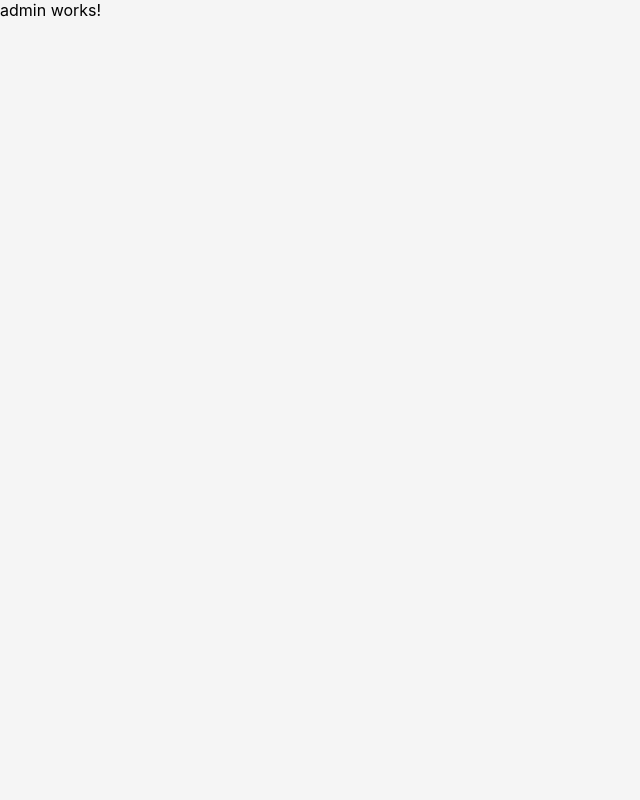
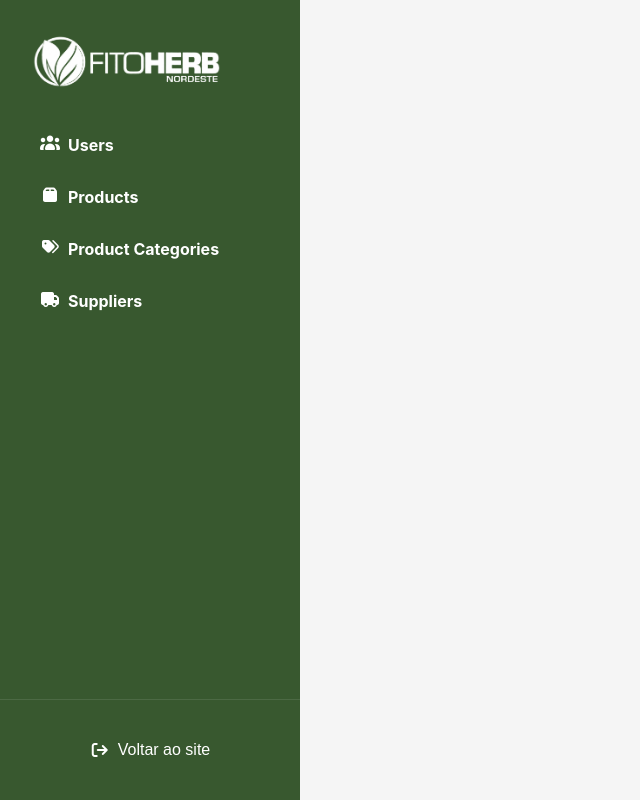
Before and after one commit to D4NL18/fitoherb-frontend-v2, an Angular app: page /admin in a window 1280 px wide. Shown: the whole page, without its empty margins (0-640 px from the left). Built offline with nearby package versions, Linux system fonts and the light colour scheme; no server answers.

Commit message:
feat: admin nav

```diff
--- a/src/app/views/admin/admin.component.html
+++ b/src/app/views/admin/admin.component.html
@@ -1 +1 @@
-<p>admin works!</p>
+<app-admin-nav></app-admin-nav>
--- a/src/app/views/admin/admin.component.ts
+++ b/src/app/views/admin/admin.component.ts
@@ -1,9 +1,10 @@
 import { Component } from '@angular/core';
+import { AdminNavComponent } from './components/admin-nav/admin-nav.component';
 
 @Component({
   selector: 'app-admin',
   standalone: true,
-  imports: [],
+  imports: [AdminNavComponent],
   templateUrl: './admin.component.html',
   styleUrl: './admin.component.scss'
 })
--- /dev/null
+++ b/src/app/views/admin/components/admin-nav/admin-nav.component.html
@@ -0,0 +1,29 @@
+<div class="nav-container">
+  <img
+    src="/assets/images/fitoherb-logo-white.png"
+    alt="Fitoherb Logo"
+    class="logo"
+  />
+  <ul class="list-container">
+    <li>
+      <a href="/admin/users"><i class="fas fa-users"></i>Users</a>
+    </li>
+    <li>
+      <a href="/admin/products"><i class="fas fa-box"></i>Products</a>
+    </li>
+    <li>
+      <a href="/admin/product-categories"
+        ><i class="fas fa-tags"></i>Product Categories</a
+      >
+    </li>
+    <li>
+      <a href="/admin/suppliers"><i class="fas fa-truck"></i>Suppliers</a>
+    </li>
+  </ul>
+</div>
+
+<div class="logout-box">
+  <button (click)="logout()">
+    <i class="fa-solid fa-arrow-right-from-bracket"></i>Voltar ao site
+  </button>
+</div>
--- /dev/null
+++ b/src/app/views/admin/components/admin-nav/admin-nav.component.scss
@@ -0,0 +1,76 @@
+@use "../../../../../styles.scss";
+
+:host {
+  display: flex;
+  flex-direction: column;
+  justify-content: space-between;
+  background-color: styles.$primary-color;
+  height: 100vh;
+  width: 300px;
+}
+
+.nav-container {
+  padding: 2rem;
+  display: flex;
+  flex-direction: column;
+
+  .logo {
+    display: block;
+    width: 80%;
+  }
+
+  .list-container {
+    list-style: none;
+    padding: 0;
+    margin-top: 2rem;
+
+    li {
+      margin-bottom: 1rem;
+
+      a {
+        text-decoration: none;
+        font-weight: bold;
+        transition: color 0.3s;
+        color: styles.$white;
+        display: flex;
+        gap: 0.5rem;
+        border-radius: 0.5rem;
+        padding: 0.5rem;
+        &:hover {
+          background-color: styles.$green-900;
+          color: white;
+          transform: scale(1.05);
+        }
+      }
+    }
+  }
+}
+
+.logout-box {
+  text-decoration: none;
+  font-weight: bold;
+  color: styles.$white;
+  height: 100px;
+  display: flex;
+  align-items: center;
+  justify-content: center;
+  border-top: 1px solid styles.$footer-separator;
+
+  button {
+    width: 100%;
+    font-size: 1rem;
+    background-color: transparent;
+    border: none;
+    color: styles.$white;
+    cursor: pointer;
+    display: flex;
+    gap: 0.5rem;
+    text-align: center;
+    align-items: center;
+    justify-content: center;
+
+    &:hover {
+      transform: scale(1.05);
+    }
+  }
+}
--- /dev/null
+++ b/src/app/views/admin/components/admin-nav/admin-nav.component.ts
@@ -0,0 +1,23 @@
+import { Component, inject } from '@angular/core';
+import { Router } from '@angular/router';
+import { TokenService } from '../../../../services/token/token.service';
+import { AuthService } from '../../../../services/auth/auth.service';
+
+@Component({
+  selector: 'app-admin-nav',
+  standalone: true,
+  imports: [],
+  templateUrl: './admin-nav.component.html',
+  styleUrl: './admin-nav.component.scss'
+})
+export class AdminNavComponent {
+
+  router = inject(Router);
+  authService = inject(AuthService);
+
+  logout() {
+    this.authService.logout();
+    this.router.navigate(['/']);
+  }
+
+}
--- a/src/app/views/login/login.component.html
+++ b/src/app/views/login/login.component.html
@@ -39,7 +39,7 @@
     />
 
     <div class="footer-links">
-      <a href="/home"><i class="fa-solid fa-arrow-left-long"></i>Voltar ao site</a>
+      <a href="/"><i class="fa-solid fa-arrow-left-long"></i>Voltar ao site</a>
     </div>
   </form>
 </div>
```
Also changed, not shown: public/assets/images/fitoherb-logo-white.png (added), 1 other file (tests, documents, lock files or other folders).
